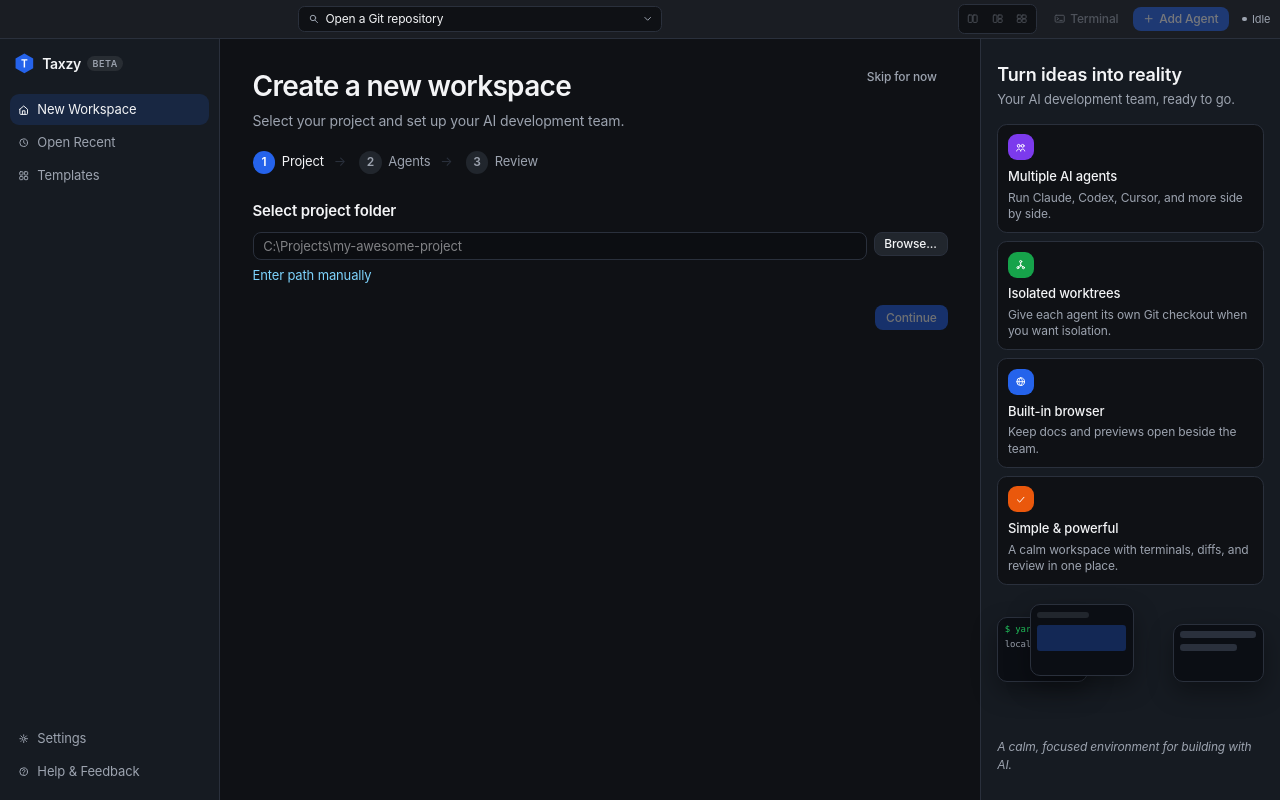
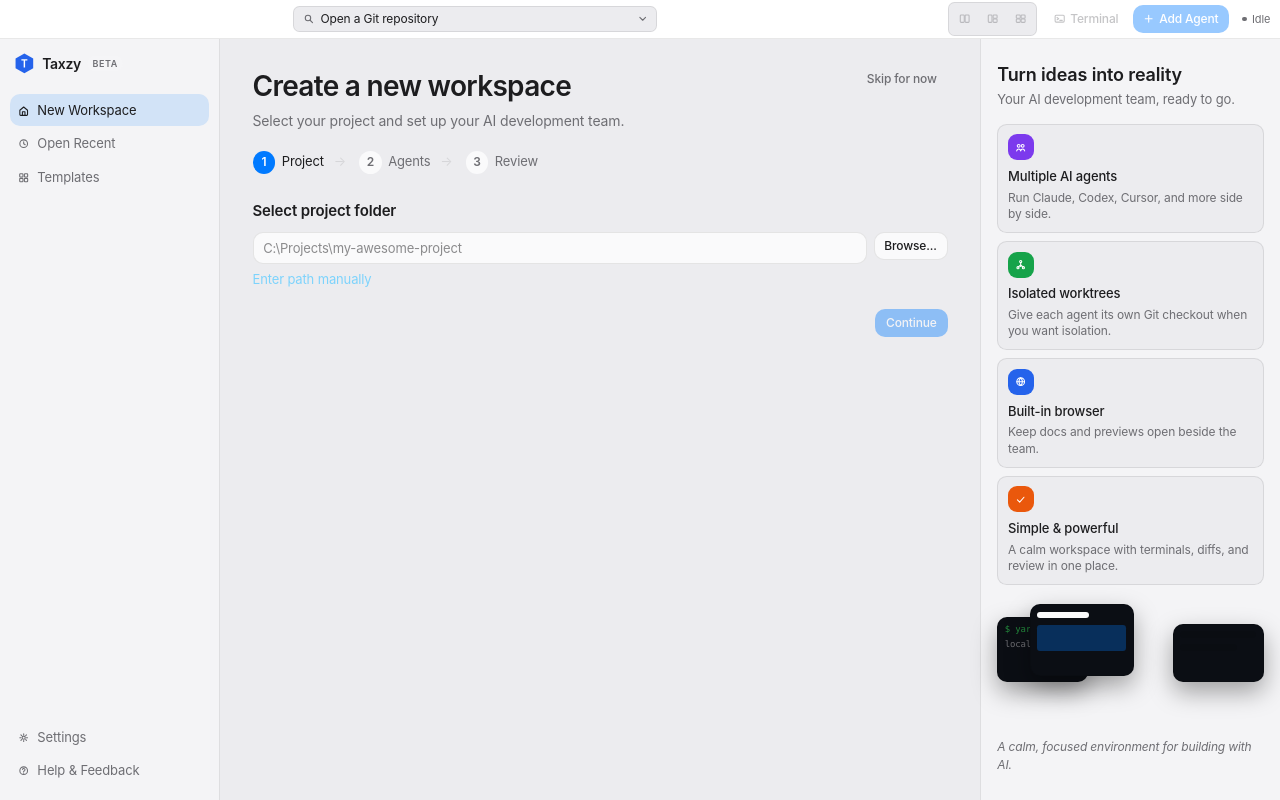
Before and after one commit to RosMengHeang/ZLI, a React (Vite) app: page / in a window 1280 px wide. Built offline with nearby package versions, Linux system fonts and the light colour scheme; the HTML template or start-up script is replaced by a standard one.

Commit message:
feat(ui): establish quiet native design system

```diff
--- a/src/components/AppIcons.tsx
+++ b/src/components/AppIcons.tsx
@@ -25,7 +25,7 @@
 
 const stroke = {
   stroke: "currentColor",
-  strokeWidth: 1.4,
+  strokeWidth: 1.5,
   strokeLinecap: "round" as const,
   strokeLinejoin: "round" as const,
 };
@@ -288,3 +288,31 @@
     </Svg>
   );
 }
+
+export function IconArrowRight(props: IconProps) {
+  return (
+    <Svg {...props}>
+      <path d="M3.2 8h9.6M9 4.2 12.8 8 9 11.8" {...stroke} />
+    </Svg>
+  );
+}
+
+export function IconMore(props: IconProps) {
+  return (
+    <Svg {...props}>
+      <circle cx="4" cy="8" r="0.9" fill="currentColor" />
+      <circle cx="8" cy="8" r="0.9" fill="currentColor" />
+      <circle cx="12" cy="8" r="0.9" fill="currentColor" />
+    </Svg>
+  );
+}
+
+export function IconRestart(props: IconProps) {
+  return (
+    <Svg {...props}>
+      <path d="M12.6 8A4.6 4.6 0 1 1 11.2 4.2" {...stroke} />
+      <path d="M11.1 2.4v2.6h2.6" {...stroke} />
+      <path d="M8 5.7v4.6" {...stroke} />
+    </Svg>
+  );
+}
--- a/src/components/ProviderIcon.tsx
+++ b/src/components/ProviderIcon.tsx
@@ -1,4 +1,5 @@
 import type { CSSProperties } from "react";
+import { canonicalProviderId } from "../lib/providerPresentation";
 
 /** Simple Icons (CC0) and official public brand marks, rendered at a consistent size. */
 const ANTHROPIC =
@@ -12,25 +13,6 @@
 
 const CURSOR =
   "M11.503.131 1.891 5.678a.84.84 0 0 0-.42.726v11.188c0 .3.162.575.42.724l9.609 5.55a1 1 0 0 0 .998 0l9.61-5.55a.84.84 0 0 0 .42-.724V6.404a.84.84 0 0 0-.42-.726L12.497.131a1.01 1.01 0 0 0-.996 0M2.657 6.338h18.55c.263 0 .43.287.297.515L12.23 22.918c-.062.107-.229.064-.229-.06V12.335a.59.59 0 0 0-.295-.51l-9.11-5.257c-.109-.063-.064-.23.061-.23";
-
-export function canonicalProviderId(id: string): string {
-  if (id === "claude") return "claude-code";
-  if (id === "cursor") return "cursor-agent";
-  return id;
-}
-
-export const PROVIDER_ACCENTS: Record<string, string> = {
-  "claude-code": "#d4a37a",
-  claude: "#d4a37a",
-  codex: "#9ad7c2",
-  "cursor-agent": "#e8e8e8",
-  cursor: "#e8e8e8",
-  opencode: "#f0eeea",
-  gemini: "#9b87c4",
-  aider: "#fb923c",
-  goose: "#3ecc5f",
-  shell: "#6fbf4b",
-};
 
 interface Tile {
   bg: string;
@@ -55,7 +37,7 @@
 
 type IconSize = "sm" | "md" | "lg";
 
-const SIZE_PX: Record<IconSize, number> = { sm: 18, md: 22, lg: 28 };
+const SIZE_PX: Record<IconSize, number> = { sm: 24, md: 24, lg: 24 };
 
 interface ProviderIconProps {
   provider: string;
@@ -164,11 +146,6 @@
   }
 }
 
-export function providerAccent(id: string | undefined): string {
-  if (!id) return PROVIDER_ACCENTS.shell;
-  return PROVIDER_ACCENTS[canonicalProviderId(id)] ?? "#2563eb";
-}
-
 export function ProviderIcon({ provider, size = "md", className = "" }: ProviderIconProps) {
   const id = canonicalProviderId(provider);
   const tile = TILES[id] ?? FALLBACK_TILE;
--- a/src/components/StatusBadge.tsx
+++ b/src/components/StatusBadge.tsx
@@ -1,33 +1,46 @@
 import type { AgentStatus, SessionStatus } from "../types";
+import {
+  statusPresentation,
+  type PresentedStatus,
+  type StatusTone,
+} from "../lib/statusPresentation";
 
-const STYLES: Record<string, string> = {
-  starting: "text-warn",
-  running: "text-ok",
-  exited: "text-mute",
-  killed: "text-mute",
-  failed: "text-danger",
-  error: "text-danger",
+const TONE_STYLES: Record<StatusTone, string> = {
+  success: "text-ok",
+  warning: "text-warn",
+  danger: "text-danger",
+  neutral: "text-mute",
 };
 
-const LABELS: Record<string, string> = {
-  starting: "Starting",
-  running: "Running",
-  exited: "Exited",
-  killed: "Stopped",
-  failed: "Failed",
-  error: "Error",
-};
+function presentedStatus(status: AgentStatus | SessionStatus): PresentedStatus {
+  switch (status) {
+    case "running":
+    case "starting":
+    case "failed":
+      return status;
+    case "error":
+      return "failed";
+    case "exited":
+    case "killed":
+      return "stopped";
+  }
+}
 
 export function StatusBadge({ status }: { status: AgentStatus | SessionStatus }) {
+  const presentation = statusPresentation(presentedStatus(status));
+
   return (
-    <span className={`inline-flex items-center gap-1.5 text-[11px] font-medium ${STYLES[status] ?? "text-mute"}`}>
-      <span className="relative inline-flex h-1.5 w-1.5">
-        {status === "running" || status === "starting" ? (
-          <span className="absolute inset-0 animate-ping rounded-full bg-current opacity-40" />
-        ) : null}
-        <span className="relative inline-block h-1.5 w-1.5 rounded-full bg-current" />
-      </span>
-      {LABELS[status] ?? status}
+    <span
+      className={`inline-flex items-center gap-1.5 text-[11px] font-medium ${TONE_STYLES[presentation.tone]}`}
+      aria-label={`Status: ${presentation.label}`}
+    >
+      <span
+        className="status-dot"
+        data-tone={presentation.tone}
+        data-animated={presentation.animated}
+        aria-hidden="true"
+      />
+      {presentation.label}
     </span>
   );
 }
--- a/src/index.css
+++ b/src/index.css
@@ -7,34 +7,51 @@
   --font-sans: Inter, "Segoe UI Variable Text", "Segoe UI", "SF Pro Text", system-ui, sans-serif;
   --font-brand: Inter, "Segoe UI Variable Text", "Segoe UI", system-ui, sans-serif;
   --font-mono: "IBM Plex Mono", "Cascadia Mono", Consolas, ui-monospace, monospace;
-  --color-ink: #0f1115;
-  --color-panel: #161b22;
-  --color-chrome: #1a1d23;
-  --color-raised: #21262d;
-  --color-hover: #262b33;
-  --color-line: #2a303c;
-  --color-paper: #f3f4f6;
-  --color-mute: #9ca3af;
-  --color-accent: #2563eb;
-  --color-accent-hover: #3b82f6;
+  --color-ink: var(--app-canvas);
+  --color-panel: var(--sidebar);
+  --color-chrome: var(--surface);
+  --color-raised: var(--surface-raised);
+  --color-hover: color-mix(in srgb, var(--text-primary) 7%, transparent);
+  --color-line: var(--separator);
+  --color-paper: var(--text-primary);
+  --color-mute: var(--text-secondary);
+  --color-accent: var(--accent);
+  --color-accent-hover: color-mix(in srgb, var(--accent) 86%, white);
   --color-accent-ink: #ffffff;
-  --color-ok: #22c55e;
-  --color-warn: #eab308;
-  --color-danger: #ef4444;
+  --color-ok: var(--success);
+  --color-warn: var(--warning);
+  --color-danger: var(--danger);
   --color-branch: #7dd3fc;
   --color-brass: #2563eb;
   --color-brass-hover: #3b82f6;
   --color-brass-ink: #ffffff;
 }
 
-:root {
+:root,
+[data-theme="dark"] {
   color-scheme: dark;
+  --app-canvas: #161618;
+  --sidebar: #1f1f22;
+  --surface: #252528;
+  --surface-raised: #2c2c30;
+  --separator: rgb(255 255 255 / 8%);
+  --text-primary: #f4f4f5;
+  --text-secondary: #a1a1a6;
+  --accent: #0a84ff;
+  --success: #30d158;
+  --warning: #ffd60a;
+  --danger: #ff453a;
+  --control-radius: 10px;
+  --tile-radius: 14px;
+  --dialog-radius: 16px;
+  --motion-fast: 160ms cubic-bezier(0.22, 1, 0.36, 1);
+  --motion-panel: 220ms cubic-bezier(0.22, 1, 0.36, 1);
   --bg: var(--color-ink);
   --bg-sidebar: var(--color-panel);
   --bg-bar: var(--color-chrome);
-  --bg-hover: #262b33;
+  --bg-hover: var(--color-hover);
   --bg-active: color-mix(in srgb, var(--color-accent) 18%, var(--color-panel));
-  --bg-input: #0c0e12;
+  --bg-input: var(--surface-raised);
   --border: var(--color-line);
   --text: var(--color-paper);
   --text-muted: var(--color-mute);
@@ -45,8 +62,22 @@
   --ok: var(--color-ok);
   --add: #22c55e;
   --del: #ef4444;
-  --ease: 140ms cubic-bezier(0.22, 1, 0.36, 1);
-  --tile-radius: 12px;
+  --ease: var(--motion-fast);
+}
+
+[data-theme="light"] {
+  color-scheme: light;
+  --app-canvas: #ececef;
+  --sidebar: #f4f4f6;
+  --surface: #ffffff;
+  --surface-raised: #fafafb;
+  --separator: rgb(0 0 0 / 9%);
+  --text-primary: #1d1d1f;
+  --text-secondary: #6e6e73;
+  --accent: #007aff;
+  --success: #248a3d;
+  --warning: #b25000;
+  --danger: #d70015;
 }
 
 html,
@@ -75,7 +106,7 @@
 }
 
 :focus-visible {
-  outline: 2px solid var(--color-accent);
+  outline: 2px solid color-mix(in srgb, var(--accent) 82%, white);
   outline-offset: 2px;
 }
 
@@ -147,10 +178,9 @@
 
 .workspace-tile {
   overflow: hidden;
-  border: 1px solid color-mix(in srgb, white 8%, var(--color-line));
+  border: 1px solid var(--separator);
   border-radius: var(--tile-radius);
-  background: var(--color-panel);
-  box-shadow: 0 12px 40px rgba(0, 0, 0, 0.28);
+  background: var(--surface);
 }
 
 .btn {
@@ -158,12 +188,12 @@
   align-items: center;
   justify-content: center;
   gap: 0.35rem;
-  height: 1.9rem;
+  height: 28px;
   padding: 0 0.75rem;
   border: 1px solid transparent;
-  border-radius: 8px;
+  border-radius: var(--control-radius);
   background: transparent;
-  color: var(--color-paper);
+  color: var(--text-primary);
   font-size: 12px;
   font-weight: 500;
   line-height: 1;
@@ -182,32 +212,32 @@
 }
 
 .btn-primary {
-  background: var(--color-accent);
+  background: var(--accent);
   color: var(--color-accent-ink);
 }
 
 .btn-primary:hover:not(:disabled) {
-  background: var(--color-accent-hover);
+  background: color-mix(in srgb, var(--accent) 88%, white);
 }
 
 .btn-ghost {
-  color: var(--color-mute);
+  color: var(--text-secondary);
 }
 
 .btn-ghost:hover:not(:disabled) {
-  background: var(--color-raised);
-  color: var(--color-paper);
+  background: color-mix(in srgb, var(--text-primary) 7%, transparent);
+  color: var(--text-primary);
 }
 
 .btn-quiet {
-  border-color: var(--color-line);
-  background: var(--color-raised);
-  color: var(--color-paper);
+  border-color: var(--separator);
+  background: var(--surface-raised);
+  color: var(--text-primary);
 }
 
 .btn-quiet:hover:not(:disabled) {
-  border-color: color-mix(in srgb, var(--color-accent) 45%, var(--color-line));
-  color: white;
+  background: color-mix(in srgb, var(--text-primary) 8%, var(--surface-raised));
+  border-color: color-mix(in srgb, var(--accent) 35%, var(--separator));
 }
 
 .btn-danger {
@@ -220,14 +250,14 @@
 }
 
 .btn-icon {
-  width: 1.9rem;
+  width: 28px;
   padding: 0;
   color: var(--color-mute);
 }
 
 .btn-icon:hover:not(:disabled) {
-  background: var(--color-raised);
-  color: var(--color-paper);
+  background: color-mix(in srgb, var(--text-primary) 7%, transparent);
+  color: var(--text-primary);
 }
 
 .btn-toggle[aria-selected="true"] {
@@ -245,21 +275,22 @@
   width: 100%;
   align-items: center;
   gap: 0.65rem;
-  border-radius: 9px;
-  padding: 0.45rem 0.6rem;
-  color: var(--color-mute);
+  min-height: 32px;
+  border-radius: var(--control-radius);
+  padding: 0 0.6rem;
+  color: var(--text-secondary);
   text-align: left;
   transition: background var(--ease), color var(--ease);
 }
 
 .nav-item:hover:not(:disabled) {
-  background: var(--color-hover);
-  color: var(--color-paper);
+  background: color-mix(in srgb, var(--text-primary) 7%, transparent);
+  color: var(--text-primary);
 }
 
 .nav-item[data-active="true"] {
-  background: color-mix(in srgb, var(--color-accent) 16%, var(--color-panel));
-  color: var(--color-paper);
+  background: color-mix(in srgb, var(--accent) 14%, var(--sidebar));
+  color: var(--text-primary);
 }
 
 input[type="checkbox"],
@@ -268,19 +299,20 @@
 }
 
 .field {
-  height: 2.15rem;
+  height: 32px;
   width: 100%;
-  border: 1px solid var(--color-line);
-  border-radius: 8px;
+  border: 1px solid var(--separator);
+  border-radius: var(--control-radius);
   background: var(--bg-input);
   padding: 0 0.75rem;
-  color: var(--color-paper);
+  color: var(--text-primary);
   outline: none;
   transition: border-color var(--ease);
 }
 
 .field:focus {
-  border-color: var(--color-accent);
+  border-color: var(--accent);
+  box-shadow: 0 0 0 2px color-mix(in srgb, var(--accent) 22%, transparent);
 }
 
 .field-area {
@@ -293,7 +325,7 @@
 }
 
 .banner {
-  border-radius: 10px;
+  border-radius: var(--control-radius);
   padding: 0.6rem 0.75rem;
   font-size: 12px;
   line-height: 1.45;
@@ -350,10 +382,10 @@
 }
 
 .surface-dialog {
-  border: 1px solid var(--color-line);
-  border-radius: 14px;
-  background: var(--color-panel);
-  box-shadow: 0 24px 60px rgba(0, 0, 0, 0.45);
+  border: 1px solid var(--separator);
+  border-radius: var(--dialog-radius);
+  background: var(--surface);
+  box-shadow: 0 24px 64px rgb(0 0 0 / 32%);
 }
 
 .empty-panel {
@@ -379,12 +411,48 @@
 }
 
 .status-dot {
+  position: relative;
   display: inline-block;
   width: 7px;
   height: 7px;
   border-radius: 999px;
-  background: var(--color-ok);
-  box-shadow: 0 0 0 3px color-mix(in srgb, var(--color-ok) 22%, transparent);
+  background: currentColor;
+}
+
+.status-dot[data-tone="success"] {
+  color: var(--success);
+}
+
+.status-dot[data-tone="warning"] {
+  color: var(--warning);
+}
+
+.status-dot[data-tone="danger"] {
+  color: var(--danger);
+}
+
+.status-dot[data-tone="neutral"] {
+  color: var(--text-secondary);
+}
+
+.status-dot[data-animated="true"]::after {
+  content: "";
+  position: absolute;
+  inset: -3px;
+  border: 1px solid currentColor;
+  border-radius: inherit;
+  animation: status-pulse 1.4s ease-out infinite;
+}
+
+@keyframes status-pulse {
+  from {
+    opacity: 0.55;
+    transform: scale(0.55);
+  }
+  to {
+    opacity: 0;
+    transform: scale(1.2);
+  }
 }
 
 .feature-icon {
@@ -411,5 +479,6 @@
     scroll-behavior: auto !important;
     transition-duration: 0.01ms !important;
     animation-duration: 0.01ms !important;
+    transform: none !important;
   }
 }
--- /dev/null
+++ b/src/lib/providerPresentation.ts
@@ -0,0 +1,23 @@
+export function canonicalProviderId(id: string): string {
+  if (id === "claude") return "claude-code";
+  if (id === "cursor") return "cursor-agent";
+  return id;
+}
+
+export const PROVIDER_ACCENTS: Record<string, string> = {
+  "claude-code": "#d4a37a",
+  claude: "#d4a37a",
+  codex: "#9ad7c2",
+  "cursor-agent": "#e8e8e8",
+  cursor: "#e8e8e8",
+  opencode: "#f0eeea",
+  gemini: "#9b87c4",
+  aider: "#fb923c",
+  goose: "#3ecc5f",
+  shell: "#6fbf4b",
+};
+
+export function providerAccent(id: string | undefined): string {
+  if (!id) return PROVIDER_ACCENTS.shell;
+  return PROVIDER_ACCENTS[canonicalProviderId(id)] ?? "#2563eb";
+}
--- /dev/null
+++ b/src/lib/statusPresentation.ts
@@ -0,0 +1,22 @@
+export type PresentedStatus = "running" | "starting" | "failed" | "stopped";
+
+export type StatusTone = "success" | "warning" | "danger" | "neutral";
+
+export interface StatusPresentation {
+  label: string;
+  tone: StatusTone;
+  animated: boolean;
+}
+
+export function statusPresentation(status: PresentedStatus): StatusPresentation {
+  switch (status) {
+    case "running":
+      return { label: "Running", tone: "success", animated: true };
+    case "starting":
+      return { label: "Starting", tone: "warning", animated: true };
+    case "failed":
+      return { label: "Failed", tone: "danger", animated: false };
+    case "stopped":
+      return { label: "Stopped", tone: "neutral", animated: false };
+  }
+}
```
Also changed, not shown: 1 other file (tests, documents, lock files or other folders).
